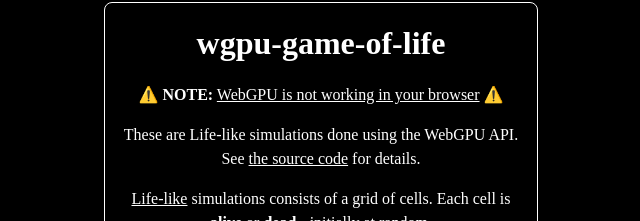
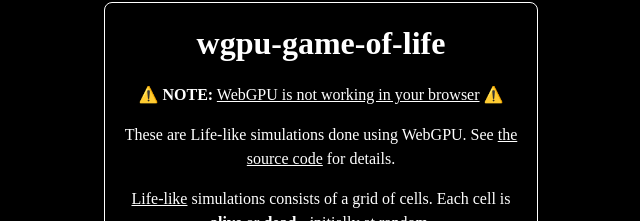
Before and after one commit to fornwall/wgpu-game-of-life, a website built with webpack: page site/index.html in a window 1280 px wide. Shown: the part 157-378 px from the top of the page, without its empty margins (319-959 px from the left). Built offline with nearby package versions, Linux system fonts and the light colour scheme.

Commit message:
Tweak text

```diff
--- a/site/index.html
+++ b/site/index.html
@@ -126,7 +126,7 @@
         <p id="webgpu-not-working" style="display: none">⚠️ <strong>NOTE:️</strong> <a
                 href="https://caniuse.com/webgpu">WebGPU is not working in your
                 browser</a> ⚠️</p>
-        <p>These are Life-like simulations done using the WebGPU API.
+        <p>These are Life-like simulations done using WebGPU.
             See <a href="https://github.com/fornwall/wgpu-game-of-life">the source code</a> for details.</p>
         <p><a href="https://conwaylife.com/wiki/Life-like_cellular_automaton">Life-like</a> simulations consists of a
             grid of cells. Each cell is <strong>alive</strong> or
```
